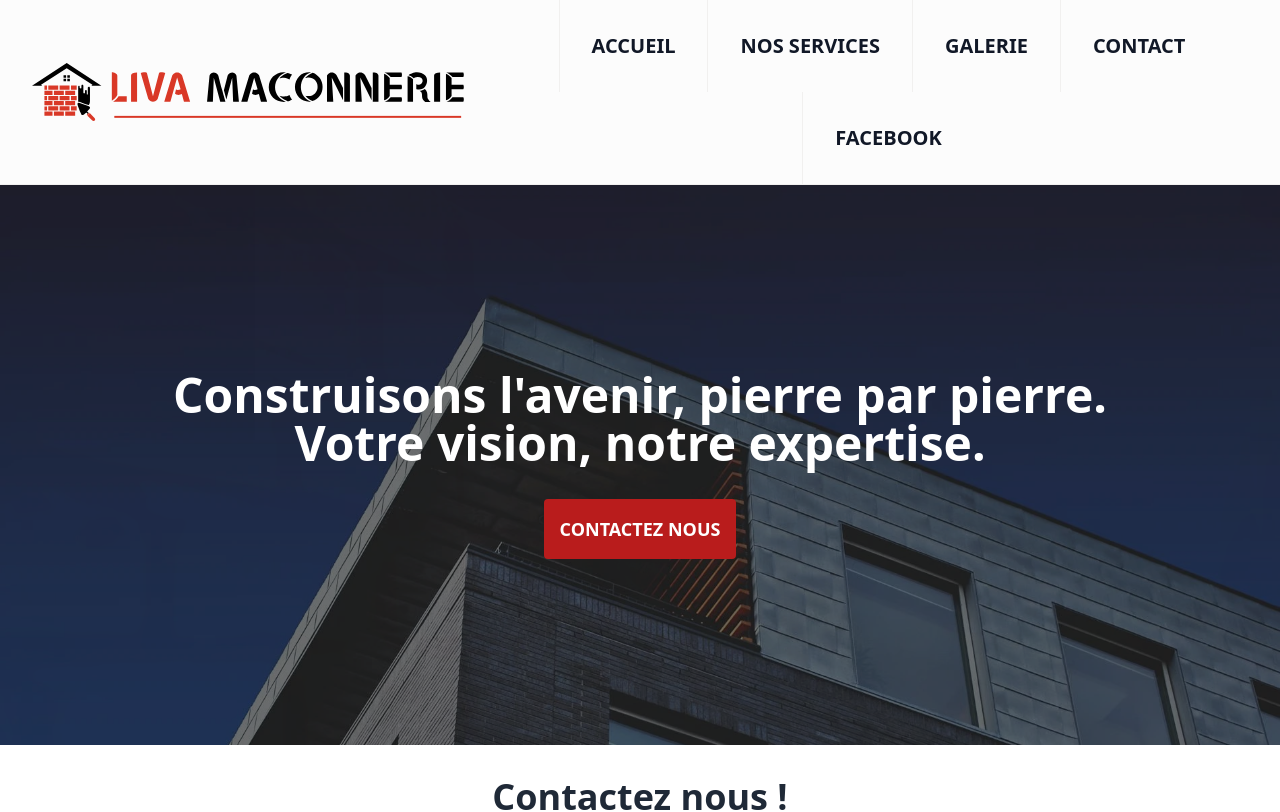
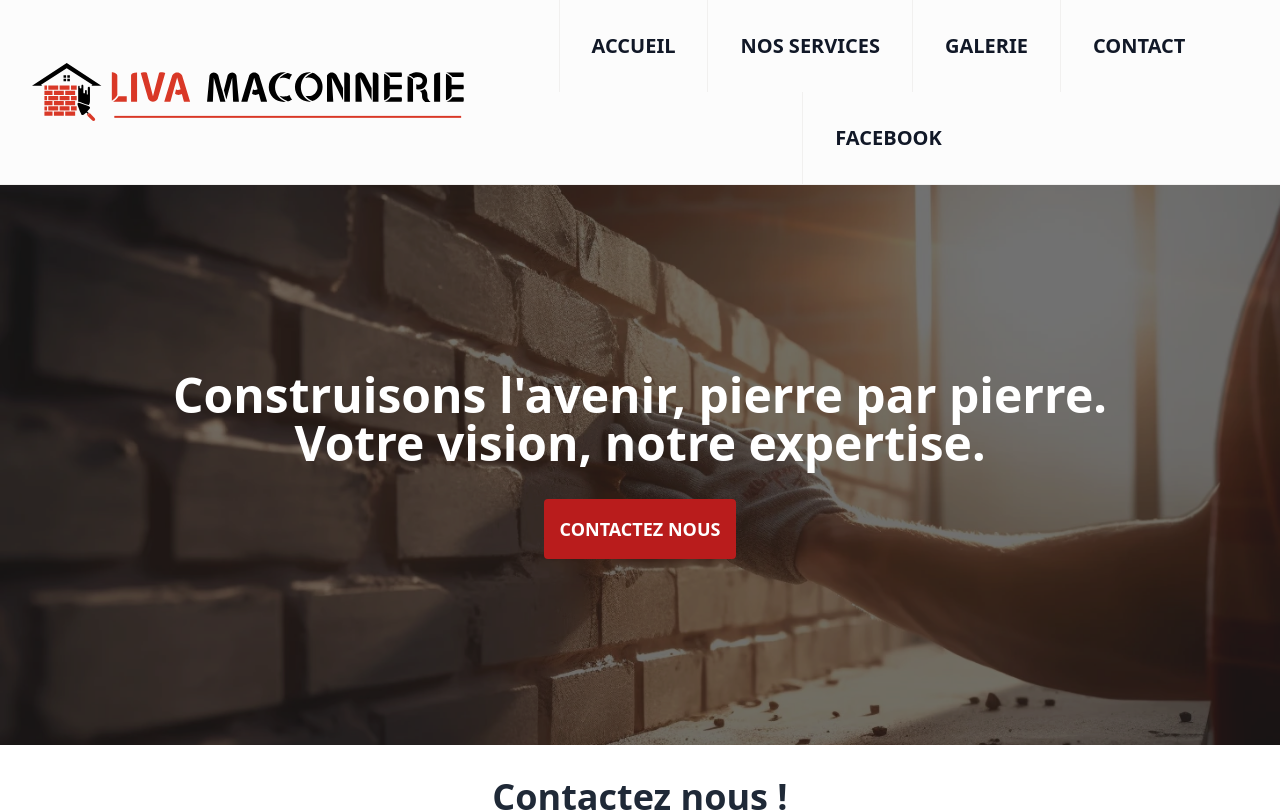
Before and after one commit to jordanlepera/liva, a Next.js app: page / in a window 1280 px wide. Shown: the top 812 px of the page. Built offline with nearby package versions, Linux system fonts and the light colour scheme.

Commit message:
style(Hero.tsx + global.css): greatly improve hero carousel animation

```diff
--- a/src/components/hero/Hero.tsx
+++ b/src/components/hero/Hero.tsx
@@ -3,9 +3,8 @@
 import 'animate.css';
 
 import Image from 'next/image';
-import React, { Suspense } from 'react';
+import React from 'react';
 
-import { Loading } from '@/components/loading/Loading';
 import hero2 from '@/public/assets/images/hero/hero-4.webp';
 import hero1 from '@/public/assets/images/hero/hero-5.webp';
 
@@ -17,13 +16,12 @@ const Hero = () => {
   React.useEffect(() => {
     const interval = setInterval(() => {
       setSliderIndex((sliderIndex + 1) % sliderImages.length);
-    }, 5000);
+    }, 7000);
     return () => clearInterval(interval);
   }, [sliderIndex]);
 
   return (
     <div className="relative h-[50vh] w-full overflow-hidden p-16 md:h-[60vh] xl:h-[70vh] xl:max-h-[70vh]">
-      <Suspense fallback={<Loading />}>
       {sliderImages.map((image, index) => {
         return (
           <Image
@@ -33,14 +31,18 @@ const Hero = () => {
             alt="hero liva maçonnerie"
             sizes="100vw"
             fill
-              // eslint-disable-next-line tailwindcss/no-custom-classname
-              className={`animate__animated overflow-hidden object-cover object-top brightness-[0.40] ${
-                sliderIndex === index ? 'animate__fadeIn' : 'animate__fadeOut'
-              }`}
+            priority
+            className="scale-100 overflow-hidden object-cover brightness-[0.40]"
+            style={{
+              zIndex: index === sliderIndex ? 1 : 0,
+              animation:
+                sliderIndex === index
+                  ? 'fadeIn 7s ease-in-out'
+                  : 'zoomInTest 7s, fadeOut 7s ease-in-out',
+            }}
           />
         );
       })}
-      </Suspense>
       <div className="relative z-10 flex h-full w-full flex-col items-center justify-center">
         <div className="text-xl font-extrabold md:text-5xl">
           {/* eslint-disable-next-line tailwindcss/no-custom-classname */}
--- a/src/styles/global.css
+++ b/src/styles/global.css
@@ -118,3 +118,36 @@ button,
     -webkit-transform: perspective(120px) rotateX(-180deg) rotateY(-179.9deg);
   }
 }
+
+@keyframes zoomInTest {
+  from {
+    transform: scale(1);
+  }
+  to {
+    transform: scale(1.3);
+  }
+}
+
+@keyframes fadeIn {
+  0% {
+    opacity: 0;
+  }
+  10% {
+    opacity: 1;
+  }
+  100% {
+    opacity: 1;
+  }
+}
+
+@keyframes fadeOut {
+  0% {
+    opacity: 1;
+  }
+  90% {
+    opacity: 1;
+  }
+  100% {
+    opacity: 0;
+  }
+}
```
Lines whose indentation alone changed are shown as unchanged.
